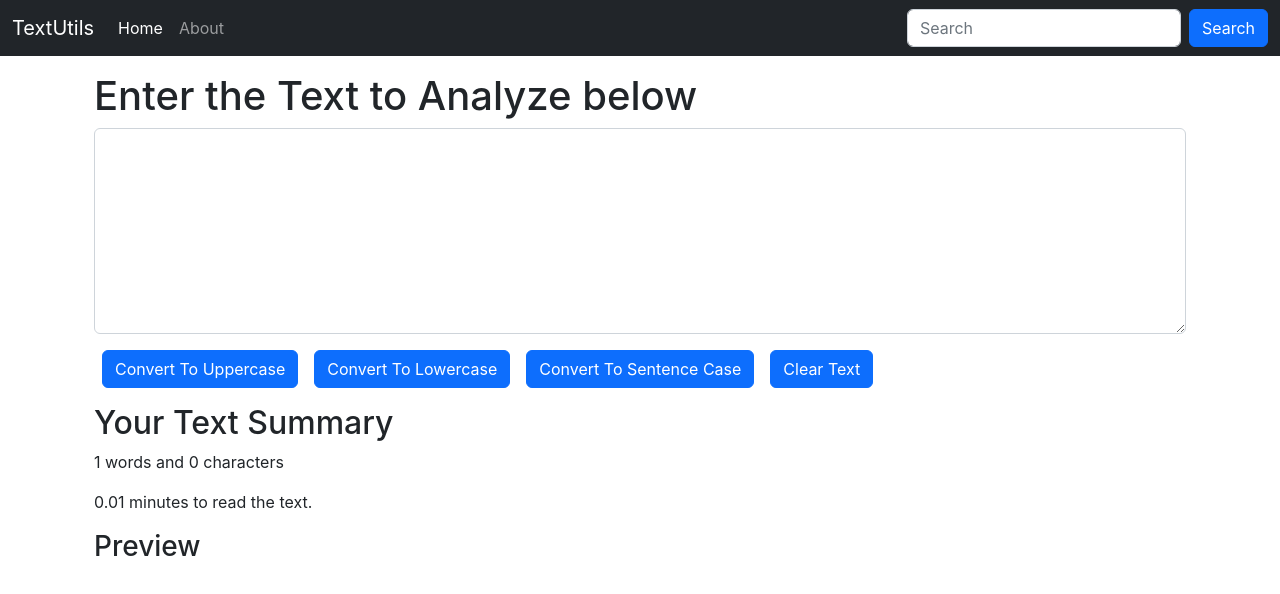
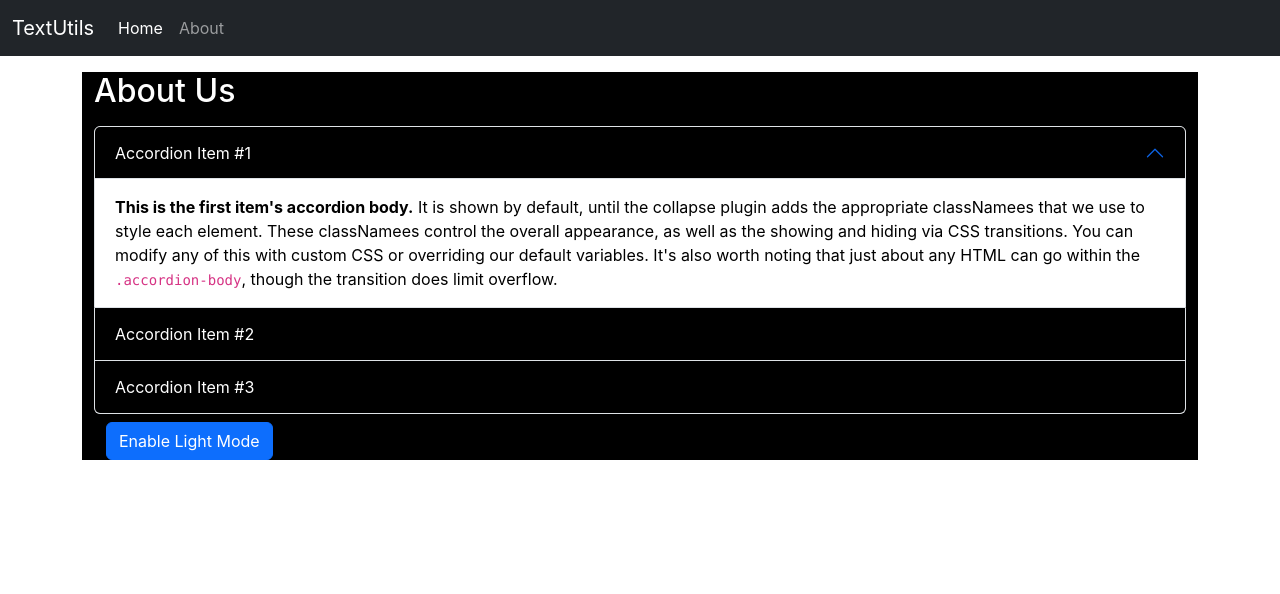
Before and after one commit to NalluriHemachandra/TextUtils-React, a React (Create React App) app: page /about in a window 1280 px wide. Shown: the top 594 px of the page. Built offline with nearby package versions, Linux system fonts and the light colour scheme.

Commit message:
Added dark mode logic and added react router for managing routes.

```diff
--- a/package.json
+++ b/package.json
@@ -8,6 +8,7 @@
     "@testing-library/user-event": "^13.5.0",
     "react": "^18.2.0",
     "react-dom": "^18.2.0",
+    "react-router-dom": "^6.3.0",
     "react-scripts": "5.0.1",
     "web-vitals": "^2.1.4"
   },
--- a/src/App.js
+++ b/src/App.js
@@ -1,14 +1,27 @@
 import './App.css';
+import About from './Components/About';
 import NavBar from './Components/Navbar';
 import TextForm from './Components/TextForm';
+import {
+  BrowserRouter as Router,
+  Route,
+  Routes
+} from "react-router-dom";
+
 
 function App() {
   return (
     <>
-      <NavBar title = "TextUtils" aboutText = "About"/>
-      <div className='container my-3'>
-        <TextForm heading = "Enter the Text to Analyze below"/>
-      </div>
+      <Router>
+        <NavBar title = "TextUtils" aboutText = "About"/>
+        <div className='container my-3'>
+            <Routes>
+              {/* using exact is important because react matches the endpoint exactly. otherwise react matches partially */}
+              <Route exact path='/' element = {<TextForm heading = "Enter the Text to Analyze below"/>}></Route>
+              <Route exact path='/about' element = {<About/>}></Route>
+            </Routes>
+        </div>
+      </Router>
     </>
   );
 }
--- /dev/null
+++ b/src/Components/About.js
@@ -0,0 +1,70 @@
+import React, { useState } from 'react'
+
+export default function About() {
+    const [myStyle, setMyStyle] = useState(
+    {
+        color : 'white',
+        backgroundColor : 'black'
+    })
+
+    const [btnText, setBtnTxt] = useState('Enable Light Mode')
+
+    const btnToggleStyle = () => {
+        if(myStyle.color === 'white'){
+            setMyStyle({
+                color : 'black',
+                backgroundColor : 'white'
+            })
+            setBtnTxt("Enable Dark Mode")
+        }
+        if(myStyle.color === 'black'){
+            setMyStyle({
+                color : 'white',
+                backgroundColor : 'black',
+                border : '1px solid white'
+            })
+            setBtnTxt("Enable Light Mode")
+        }
+    }
+  return (
+    <div className='container my-3' style={myStyle}>
+        <h2 className="my-3">About Us</h2>
+        <div className="accordion" id="accordionExample">
+            <div className="accordion-item">
+                <h2 className="accordion-header" id="headingOne">
+                    <button className="accordion-button" style={myStyle} type="button" data-bs-toggle="collapse" data-bs-target="#collapseOne" aria-expanded="true" aria-controls="collapseOne">Accordion Item #1</button>
+                </h2>
+                <div id="collapseOne" className="accordion-collapse collapse show" aria-labelledby="headingOne" data-bs-parent="#accordionExample">
+                    <div className="accordion-body">
+                        <strong>This is the first item's accordion body.</strong> It is shown by default, until the collapse plugin adds the appropriate classNamees that we use to style each element. These classNamees control the overall appearance, as well as the showing and hiding via CSS transitions. You can modify any of this with custom CSS or overriding our default variables. It's also worth noting that just about any HTML can go within the <code>.accordion-body</code>, though the transition does limit overflow.
+                    </div>
+                </div>
+            </div>
+            <div div className="accordion-item">
+                <h2 className="accordion-header" id="headingTwo">
+                    <button className="accordion-button collapsed" style={myStyle} type="button" data-bs-toggle="collapse" data-bs-target="#collapseTwo" aria-expanded="false" aria-controls="collapseTwo">Accordion Item #2</button>
+                </h2>
+                <div id="collapseTwo" className="accordion-collapse collapse" aria-labelledby="headingTwo" data-bs-parent="#accordionExample">
+                    <div className="accordion-body">
+                        <strong>This is the second item's accordion body.</strong> It is hidden by default, until the collapse plugin adds the appropriate classNamees that we use to style each element. These classNamees control the overall appearance, as well as the showing and hiding via CSS transitions. You can modify any of this with custom CSS or overriding our default variables. It's also worth noting that just about any HTML can go within the <code>.accordion-body</code>, though the transition does limit overflow.
+                    </div>
+                </div>
+            </div>
+            <div className="accordion-item">
+                <h2 className="accordion-header" id="headingThree">
+                    <button className="accordion-button collapsed" style={myStyle} type="button" data-bs-toggle="collapse" data-bs-target="#collapseThree" aria-expanded="false" aria-controls="collapseThree">
+                    Accordion Item #3</button>
+                </h2>
+                <div id="collapseThree" className="accordion-collapse collapse" aria-labelledby="headingThree" data-bs-parent="#accordionExample">
+                    <div className="accordion-body">
+                        <strong>This is the third item's accordion body.</strong> It is hidden by default, until the collapse plugin adds the appropriate classNamees that we use to style each element. These classNamees control the overall appearance, as well as the showing and hiding via CSS transitions. You can modify any of this with custom CSS or overriding our default variables. It's also worth noting that just about any HTML can go within the <code>.accordion-body</code>, though the transition does limit overflow.
+                    </div>
+                </div>
+            </div>
+        </div>
+        <div className="container my-2">
+            <button type='button' className='btn btn-primary' onClick={btnToggleStyle}>{btnText}</button>
+        </div>
+    </div>
+  )
+}
--- a/src/Components/Navbar.js
+++ b/src/Components/Navbar.js
@@ -1,27 +1,28 @@
 import React from 'react'
 import PropTypes from 'prop-types'
+import { Link, Router } from 'react-router-dom'
 
 export default function NavBar(props) {
   return (
     <nav className="navbar navbar-expand-lg navbar-dark bg-dark">
     <div className="container-fluid">
-      <a className="navbar-brand"  href="/">{props.title}</a>
+      <Link className="navbar-brand"  to="/">{props.title}</Link>
       <button className="navbar-toggler" type="button" data-bs-toggle="collapse" data-bs-target="#navbarSupportedContent" aria-controls="navbarSupportedContent" aria-expanded="false" aria-label="Toggle navigation">
         <span className="navbar-toggler-icon"></span>
       </button>
       <div className="collapse navbar-collapse" id="navbarSupportedContent">
             <ul className="navbar-nav me-auto mb-2 mb-lg-0">
                 <li className="nav-item">
-            <a className="nav-link active" aria-current="page"  href="/">Home</a>
+                    <Link className="nav-link active" aria-current="page"  to="/">Home</Link>
                 </li>
                 <li className="nav-item">
-            <a className="nav-link"  href="/">{props.aboutText}</a>
+                    <Link className="nav-link"  to="/about">{props.aboutText}</Link>
                 </li>
             </ul>
-        <form className="d-flex" role="search">
+        {/* <form className="d-flex" role="search">
           <input className="form-control me-2" type="search" placeholder="Search" aria-label="Search"/>
           <button className="btn btn-primary" type="submit">Search</button>
-        </form>
+        </form> */}
       </div>
     </div>
   </nav>
```
Also changed, not shown: 2 other files (tests, documents, lock files or other folders). Lines whose indentation alone changed are shown as unchanged.
